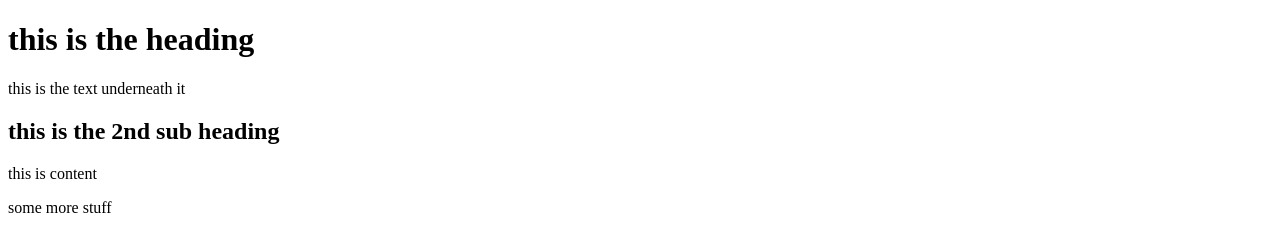
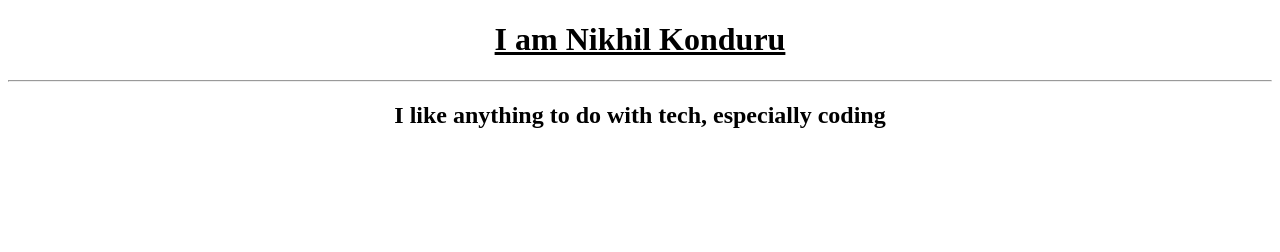
Before and after one commit to NikhilKonduru8/testwebsite, a plain HTML site: page index.html in a window 1280 px wide. Drawn offline with Linux system fonts and the light colour scheme.

Commit message:
Update index.html

```diff
--- a/index.html
+++ b/index.html
@@ -1,14 +1,17 @@
 <!DOCTYPE html>
 <html>
+
 <head>
-	<meta charset="utf-8">
-	<meta name="viewport" content="width=device-width, initial-scale=1">
-	<title>TESTING HTML IN SUBLIME TEXT</title>
+  <meta charset="utf-8">
+  <meta name="viewport" content="width=device-width">
+  <title>test wesbite</title>
+  <link href="style.css" rel="stylesheet" type="text/css" />
 </head>
+
 <body>
-	<h1> this is the heading </h1>
-	<p> this is the text underneath it</p>
-	<h2> this is the 2nd sub heading </h2>
-	<content> this is content </content>
-	<p> some more stuff </p>
+  <u><h1 align="center"> I am Nikhil Konduru </h1></u>
+  <hr>
+  <h2 align="center"> I like anything to do with tech, especially coding </h2>
+</body>
+
 </html>
```
